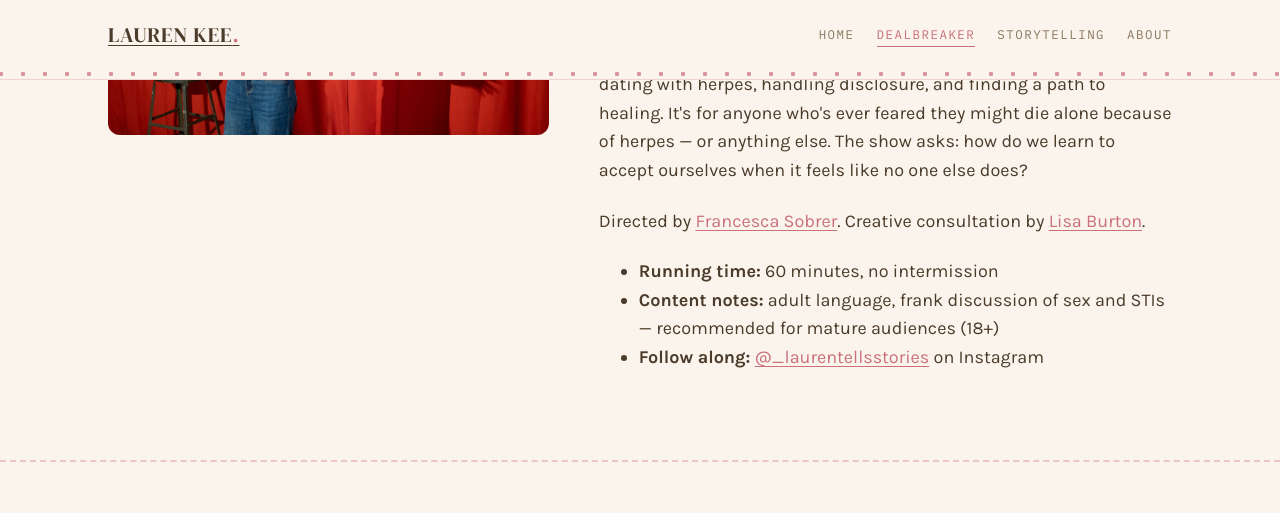
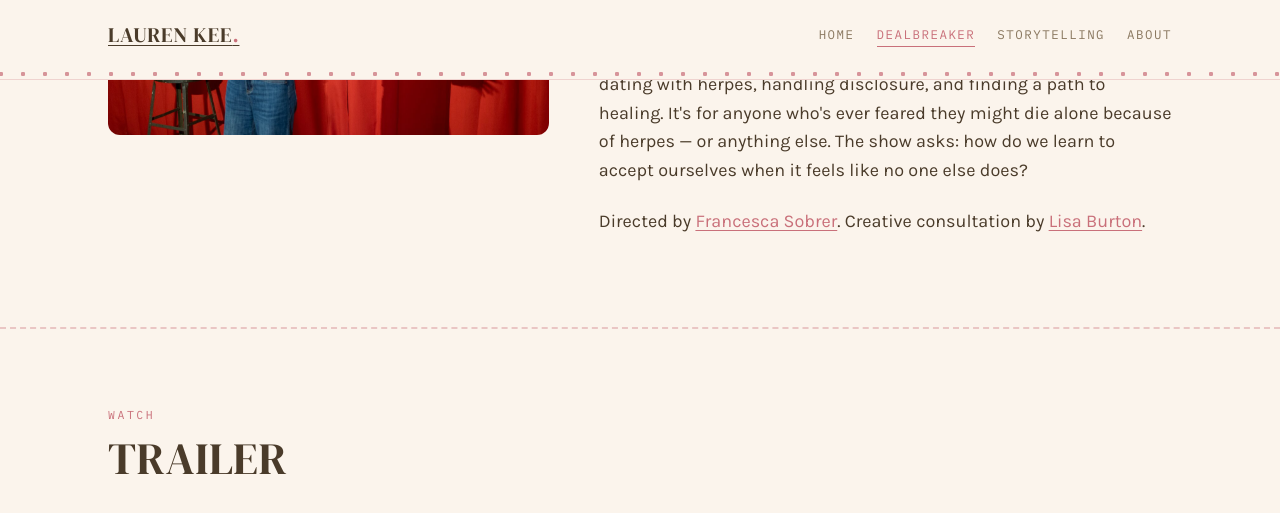
Before and after one commit to laurenkee-hub/site, a Jekyll site: the page built from dealbreaker.md, in a window 1280 px wide and 900 px high, scrolled down 671 px, cut to the strip 0-518 px from the top of the window. Shown: the top 513 px of the strip. Built offline with Jekyll 4.4.1, drawn with Linux system fonts in a browser that asks for light colours; some web fonts are replaced.

Commit message:
Update dealbreaker.md

```diff
--- a/dealbreaker.md
+++ b/dealbreaker.md
@@ -19,11 +19,6 @@ permalink: /dealbreaker/
       <h2 class="mt-0">Part storytelling. Part comedy. 100% stigma-squashing.</h2>
       <p>Dealbreaker blends storytelling with comedy to share what it's like dating with herpes, handling disclosure, and finding a path to healing. It's for anyone who's ever feared they might die alone because of herpes — or anything else. The show asks: how do we learn to accept ourselves when it feels like no one else does?</p>
       <p>Directed by <a href="https://www.francescasobrer.com/">Francesca Sobrer</a>. Creative consultation by <a href="https://www.instagram.com/squidpickle/?hl=en">Lisa Burton</a>.</p>
-      <ul>
-        <li><strong>Running time:</strong> 60 minutes, no intermission</li>
-        <li><strong>Content notes:</strong> adult language, frank discussion of sex and STIs — recommended for mature audiences (18+)</li>
-        <li><strong>Follow along:</strong> <a href="{{ site.social.instagram }}">@_laurentellsstories</a> on Instagram</li>
-      </ul>
     </div>
   </div>
 </section>
```
